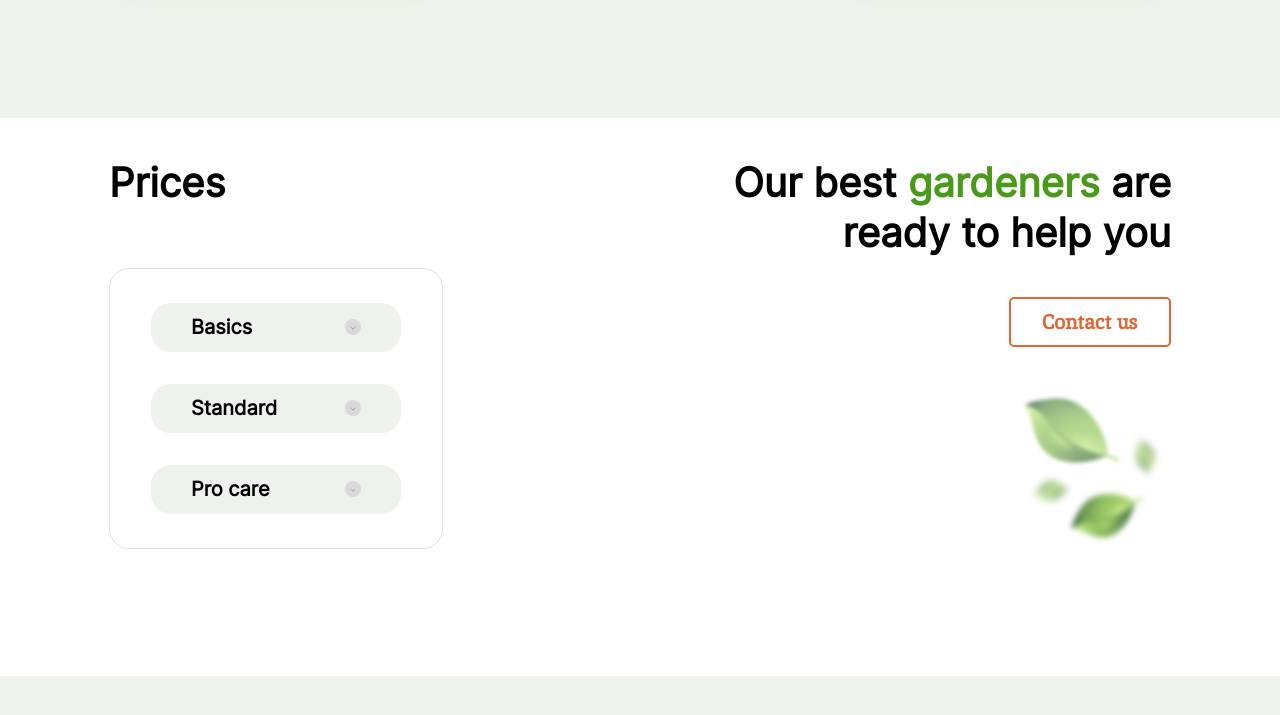
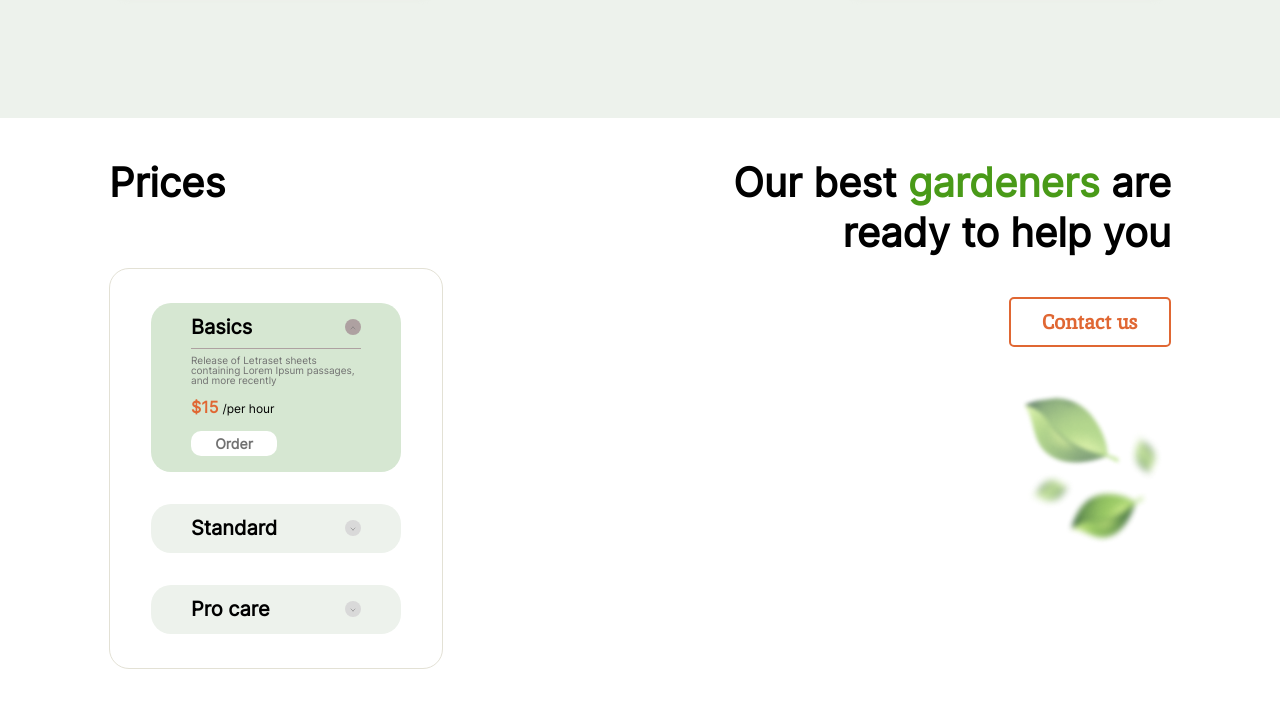
Before and after one commit to nastagh/Plants, a website: page index.html in a window 1280 px wide. Both pictures are taken after a click on the button 353 px from the left and 3342 px from the top of the page. Shown: the part 3015-3730 px from the top of the page. Drawn offline with Linux system fonts and the light colour scheme.

Commit message:
fix: improve and fix some functions

```diff
--- a/index.html
+++ b/index.html
@@ -4,7 +4,7 @@
     <meta charset="UTF-8" />
     <meta http-equiv="X-UA-Compatible" content="IE=edge" />
     <meta name="viewport" content="width=device-width, initial-scale=1.0" />
-    <link rel="stylesheet" href="style.css" />
+    <link rel="stylesheet" href="/styles/style.css" />
     <link
       type="image/x-icon"
       href="assets/icon/favicon.ico"
--- a/script.js
+++ b/script.js
@@ -115,7 +115,6 @@ const serviceItemContainer = document.getElementsByClassName(
   "services-item-container"
 )[0];
 
-// let item;
 let checkedProjects = [];
 
 const drawProjectsCards = (projectsArray) => {
@@ -195,12 +194,20 @@ const pricesItemContainer = document.getElementsByClassName(
 const drawPricesCard = (item) => {
   const container = document.createElement("div");
   container.classList.add("accordion-container");
-  container.innerHTML = `<div class="prices-item">
-  <p class="prices-item-title">${item.type}</p>
-  <button class="button-prices-item" value=${item.type}">
-    <img src=${imagePath} />
-  </button>
-</div>`;
+  const pricesItem = document.createElement("div");
+  pricesItem.classList.add("prices-item");
+  const title = document.createElement("p");
+  title.classList.add("prices-item-title");
+  title.innerHTML = `${item.type}`;
+  pricesItem.append(title);
+  const arrowButton = document.createElement("button");
+  arrowButton.classList.add("button-prices-item");
+  arrowButton.value = `${item.type}`;
+  const img = document.createElement("img");
+  img.setAttribute("src", `${imagePath}`);
+  arrowButton.append(img);
+  pricesItem.append(arrowButton);
+  container.append(pricesItem);
   const bottomAccordion = document.createElement("div");
   bottomAccordion.classList.add("accordion-bottom");
   bottomAccordion.classList.add("hidden");
@@ -213,11 +220,9 @@ ${priceDescription}
 </div>
 <button><a href="#contacts" title="Contacts">Order</a></button>`;
   container.append(bottomAccordion);
-  container.addEventListener("click", (e) => {
-    if (e.target.value) {
-      bottomAccordion.classList.toggle("hidden");
-      container.classList.toggle("opened");
-    }
+  arrowButton.addEventListener("click", (e) => {
+    bottomAccordion.classList.toggle("hidden");
+    container.classList.toggle("opened");
   });
 
   return container;
@@ -260,7 +265,6 @@ const contactsAccordion =
   document.getElementsByClassName("accordion-contacts")[0];
 const selectCity = document.getElementsByClassName("select-city")[0];
 const currentCity = document.getElementById("current-city");
-// const selectContainer = document.getElementsByClassName('select-container')[0];
 const addressCard = document.getElementsByClassName(
   "address-card-container"
 )[0];
@@ -271,7 +275,7 @@ const toggleAccordion = () => {
   contactsButton.classList.toggle("opened-city");
 };
 
-contactsButton.addEventListener("click",toggleAccordion);
+contactsButton.addEventListener("click", toggleAccordion);
 
 const createCity = (item) => {
   const city = document.createElement("p");
@@ -307,7 +311,7 @@ const createAddressCard = (item) => {
   container.append(createRow("City:", item.city));
   container.append(createRow("Phone:", item.phone));
   container.append(createRow("Office address:", item.address));
-  const buttonContainer = document.createElement('div');
+  const buttonContainer = document.createElement("div");
   const button = document.createElement("button");
   button.innerHTML = "Call us";
   buttonContainer.append(button);
--- a/style.scss
+++ b/styles/style.scss
@@ -32,12 +32,12 @@ $content_width_mobile: 330px;
 
 @font-face {
   font-family: "Inika";
-  src: url("./assets/fonts/Inika/Inika-Regular.ttf");
+  src: url("../assets/fonts/Inika/Inika-Regular.ttf");
 }
 
 @font-face {
   font-family: "Inter";
-  src: url("./assets/fonts/Inter/Inter-Regular.ttf");
+  src: url("../assets/fonts/Inter/Inter-Regular.ttf");
 }
 
 @mixin font($size, $height, $style, $weight, $color, $family) {
@@ -365,6 +365,10 @@ $content_width_mobile: 330px;
   a {
     text-decoration: none;
     @include font(16px, 20px, normal, 400, #000000, "Inter");
+
+    @include media-mobile() {
+      font-size: 10px;
+    }
   }
 
   &:hover a {
@@ -373,7 +377,6 @@ $content_width_mobile: 330px;
 
   @include media-mobile() {
     width: 100px;
-    font-size: 10px;
     height: 34.14px;
   }
 }
@@ -792,6 +795,7 @@ $content_width_mobile: 330px;
 
   @include media-mobile() {
     padding: 15px 30px;
+    width: 180px;
   }
 }
 
@@ -813,7 +817,7 @@ $content_width_mobile: 330px;
 
   @include media-mobile() {
     gap: 24px;
-    padding: 15px 30px;
+    // padding: 15px 30px;
   }
 }
 
@@ -923,7 +927,7 @@ $content_width_mobile: 330px;
 
     @include media-mobile() {
       width: 100px;
-      margin-top: 53px;
+      margin-top: 0;
       margin-left: 0;
     }
   }
```
Also changed, not shown: package.json (+22 -1 lines), styles/style.css, 3 other files.
